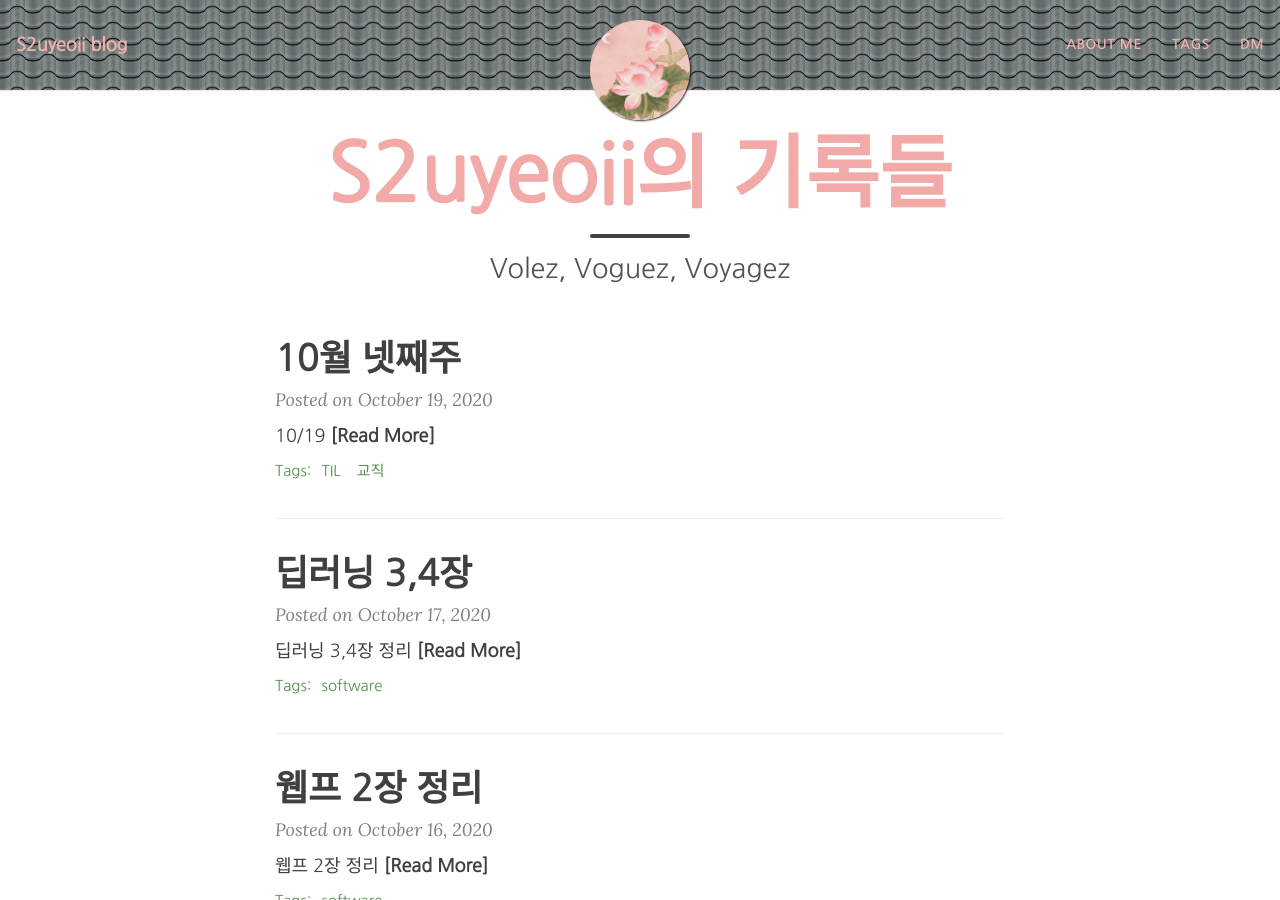
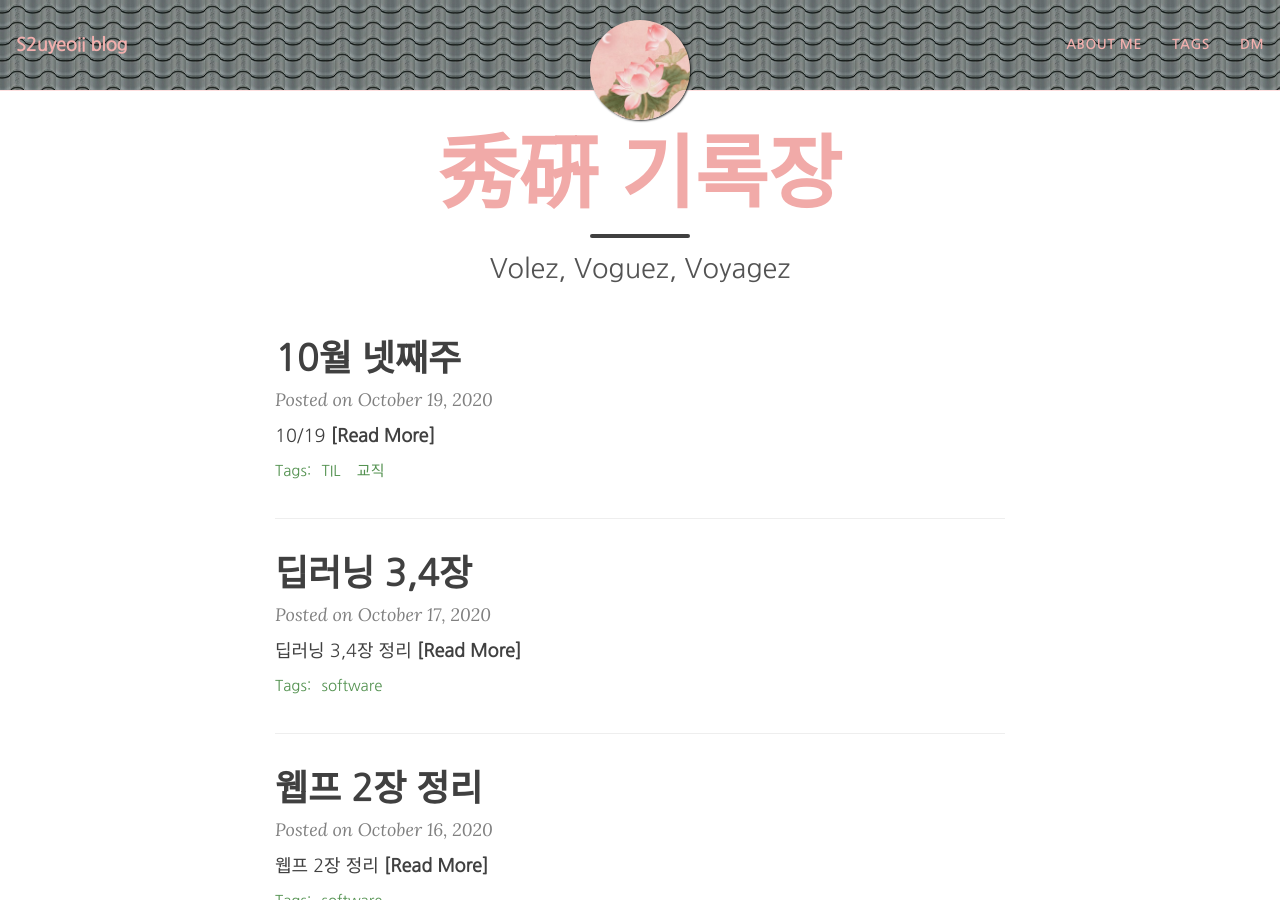
Before and after one commit to yeoneed/yeoneed.github.io, a Jekyll site: the page built from index.html, in a window 1280 px wide and 900 px high. Built offline with Jekyll 4.4.1, drawn with Linux system fonts in a browser that asks for light colours; nearby versions of some CDN libraries; the list of posts is cut into pages by our own code.

Commit message:
Update index.html

```diff
--- a/index.html
+++ b/index.html
@@ -1,5 +1,5 @@
 ---
 layout: home
-title: S2uyeoii의 기록들
+title: 秀硏 기록장
 subtitle: Volez, Voguez, Voyagez
 ---
```
